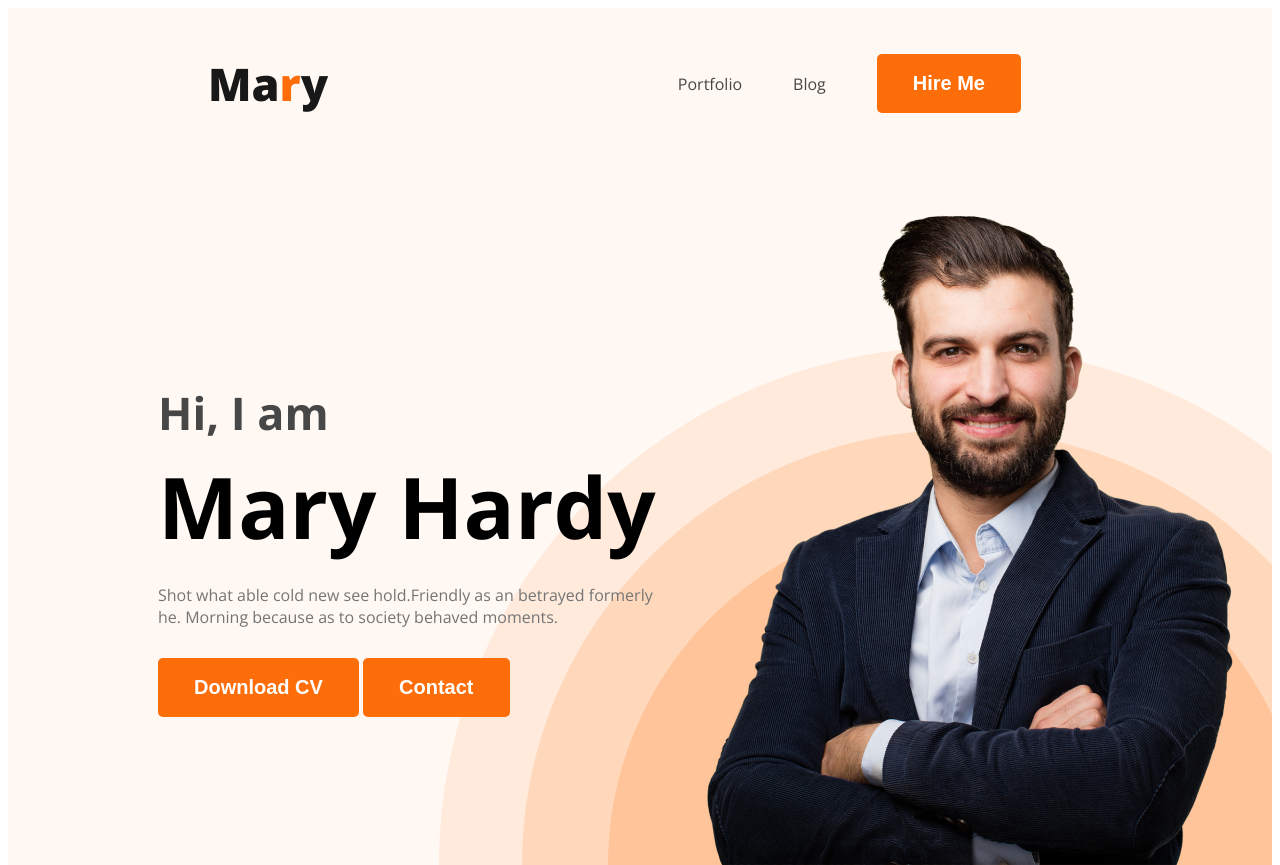
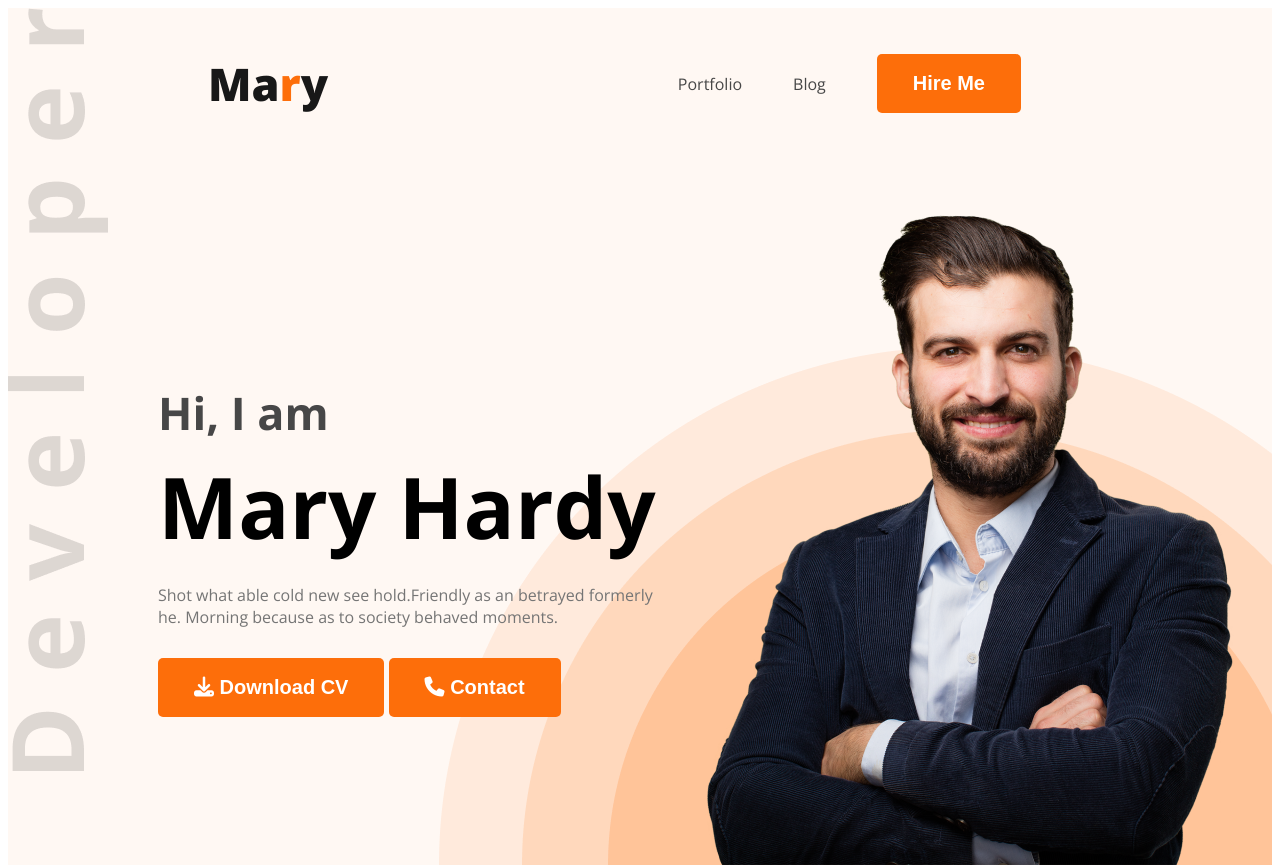
Before and after one commit to Sazzad39/webdevoloper-portfolio, a plain HTML site: page index.html in a window 1280 px wide. Shown: the top 865 px of the page. Drawn offline with nearby package versions, Linux system fonts and the light colour scheme.

Commit message:
added font awesome icon

```diff
--- a/index.html
+++ b/index.html
@@ -10,6 +10,7 @@
     <link href="https://fonts.googleapis.com/css2?family=Open+Sans:wght@400;700;800&display=swap" rel="stylesheet">
 
     <link rel="stylesheet" href="styles/portfolio.css">
+    <script src="https://kit.fontawesome.com/dfaeeef899.js" crossorigin="anonymous"></script>
 </head>
 
 <body>
@@ -28,8 +29,8 @@
                 <h1 class="banner-title">Mary Hardy</h1>
                 <p class="banner-description">Shot what able cold new see hold.Friendly as an betrayed formerly he.
                     Morning because as to society behaved moments.</p>
-                <button class="btn-primary">Download CV</button>
-                <button class="btn-primary">Contact</button>
+                <button class="btn-primary"><i class="fa-solid fa-download"></i> Download CV</button>
+                <button class="btn-primary"><i class="fa-solid fa-phone"></i> Contact</button>
             </div>
             <img class="profile-pic" src="images/hardy.png" alt="">
 
@@ -161,7 +162,7 @@
                 </div>
             </div>
             <div class="download-cv">
-                <button class="btn-primary">Download CV</button>
+                <button class="btn-primary"><i class="fa-solid fa-download"></i> Download CV</button>
             </div>
         </section>
     </main>
--- a/styles/portfolio.css
+++ b/styles/portfolio.css
@@ -64,9 +64,9 @@ nav a {
 /* header related styles */
 .header {
     background-color: #FFF8F3;
-    background-image: url('../images/header_bg.png');
+    background-image: url('../images/header_bg.png'), url('../images/developer.png');
     background-repeat: no-repeat;
-    background-position: bottom right;
+    background-position: bottom right, top left;
 }
 
 .banner {
```
